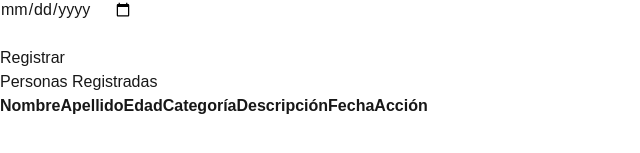
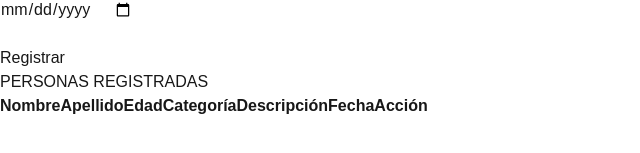
Before and after one commit to DylanZ69/Evaluacion3FrontEnd, a Next.js app in the folder evaluacion3frontend/: page / in a window 1280 px wide. Shown: the part 465-618 px from the top of the page, without its empty margins (0-640 px from the left). Built offline with nearby package versions, Linux system fonts and the light colour scheme.

Commit message:
Implementacion de la funcion eliminar
se agrego la funcion que permite eliminar usuarios registrados

```diff
--- a/evaluacion3frontend/app/mostrarPersonas.tsx
+++ b/evaluacion3frontend/app/mostrarPersonas.tsx
@@ -5,12 +5,13 @@ import { Persona } from "./InterfacePersonas"
 interface Props {
     personas: Persona[];
     traerPersona: (p: Persona, index: number)=> void;
+    eliminarPersona: (index: number)=> void;
 }
 
-const MostrarPersonas = ({personas, traerPersona }:Props) =>{
+const MostrarPersonas = ({personas, traerPersona, eliminarPersona }:Props) =>{
     return (
     <div>
-      <h2>Personas Registradas</h2>
+      <h2>PERSONAS REGISTRADAS</h2>
       <table>
         <thead>
           <tr>
@@ -34,6 +35,7 @@ const MostrarPersonas = ({personas, traerPersona }:Props) =>{
               <td>{p.fecha}</td>
               <td>
                 <button onClick={() => traerPersona(p, index)}>Editar</button>
+                <button onClick={() => eliminarPersona(index)}>Eliminar</button>
               </td>
             </tr>
           ))}
--- a/evaluacion3frontend/app/page.tsx
+++ b/evaluacion3frontend/app/page.tsx
@@ -60,7 +60,15 @@ export default function Home() {
   const traerPersona= (p: Persona, index: number)=> {
     setPersona(p);
     setEditarIndex(index);
-  }
+  };
+
+  const eliminarPersona = (index: number) => {
+  const nuevaLista = personas.filter((_, i) => i !== index);
+  guardarStorage(nuevaLista);
+  setPersona(initialState);
+  setEditarIndex(null);
+};
+
 
   return (
     <div>
@@ -125,7 +133,10 @@ export default function Home() {
           {editarIndex === null ? "Registrar" : "Actualizar"}</button>
       </form>
 
-      <MostrarPersonas personas={personas} traerPersona={traerPersona}
+      <MostrarPersonas
+       personas={personas}
+       traerPersona={traerPersona}
+       eliminarPersona={eliminarPersona}
       />
     </div>
   );
```
